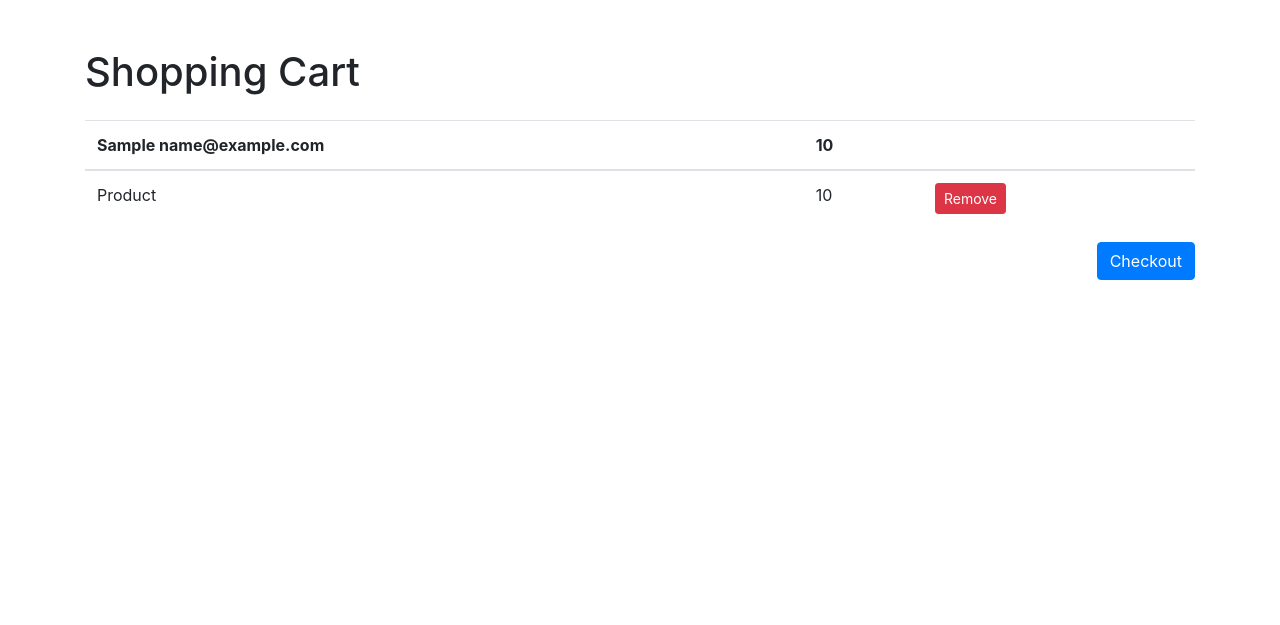
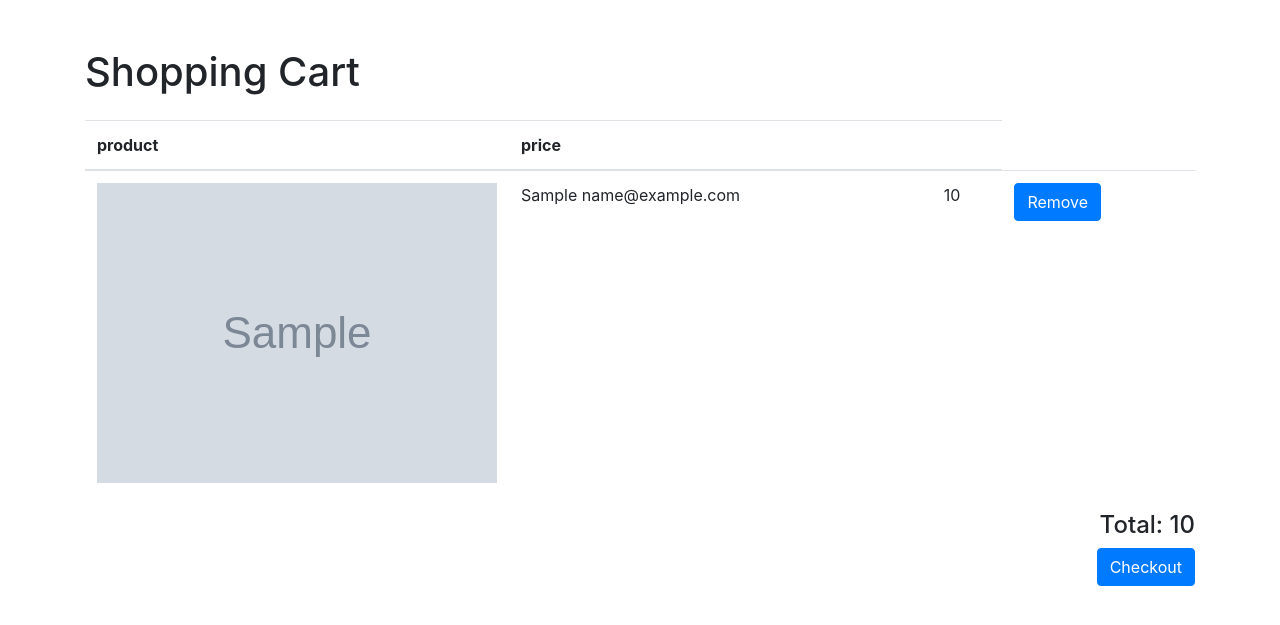
Before and after one commit to adithyan403/shopping-cart, a Flask app: page /cart in a window 1280 px wide. Shown: the top 625 px of the page. Run offline with Flask 3, Linux system fonts and the light colour scheme; the visitor is signed in with stand-in values (Sample User, id 1); grey boxes marked "Sample" are stand-in pictures; a database or web service that is not in the repository returns one stand-in record (values such as "Sample title"); some libraries are stand-ins or nearby versions.

Commit message:
delete cart,cart badge,total

```diff
--- a/app.py
+++ b/app.py
@@ -13,7 +13,7 @@ app.secret_key = app.config['SECRET_KEY']
 if __name__ == '__name__':
     app.run(debug=True)
 
-price=0
+
 data=[]
 db = client['shopping']  # Access the 'mydatabase' database
 collection = db['user']
@@ -30,8 +30,8 @@ def mainpage():
     db = client['shopping']  # Access the 'mydatabase' database
     collection = db['user']
     products=collection.find({})
+
     data=products
-    print(data)
     return render_template("index.html",items=data,user=user_id)
 @app.route('/admin')
 def adminpage():
@@ -116,13 +116,19 @@ def signupbutton():
 
 @app.route("/cart")
 def cart():
+    price1=0
     if session.get("user_id"):
         db = client['shopping']  # Access the 'mydatabase' database
         user_id = session.get('user_id')
         collection=db[user_id]
         data=collection.find({})
+        usercollections=db[user_id]
+        userproducts=usercollections.find({})
+        for i in userproducts:
+            price1+=int(i["price"])
 
-        return render_template("cart.html",items=data)
+
+        return render_template("cart.html",items=data,total=price1)
     else:
         return redirect("/login")
 
@@ -164,6 +170,14 @@ def addcart(item):
     collection2=db["user"]
     price=collection2.find_one({"name":item})
 
-    collection.insert_one({"name":item,"price":price["price"]})
+    collection.insert_one({"name":item,"price":price["price"],"image":price["image"]})
 
     return redirect("/")
+
+@app.route("/removecart/<item>")
+def removecart(item):
+    db = client['shopping']  # Access the 'mydatabase' database
+    user_id = session.get('user_id')
+    collection=db[user_id]
+    collection.delete_one({"name":item})
+    return redirect("/cart")
--- a/templates/cart.html
+++ b/templates/cart.html
@@ -10,27 +10,31 @@
     <div class="container mt-5">
         <h1>Shopping Cart</h1>
         <table class="table mt-4">
-            {% for item in items %}
+
                 <thead>
                     <tr>
-                    <th>{{item.name}}</th>
-                    <th>{{item.price}}</th>
+                    <th>product</th>
+                    <th>price</th>
                      <th></th>
                     </tr>
                 </thead>
                 <tbody>
+                    {% for item in items %}
                     <tr>
-                        <td>Product</td>
+                        <th scope="row" style="width: 10px; height: 10px;"><img src={{item.image}} alt="Image"></th>
+                        <td>{{item.name}}</td>
                         <td>{{item.price}}</td>
                         <td>
-                            <button class="btn btn-danger btn-sm">Remove</button>
+                            <a href="/removecart/{{item.name}}" class="btn btn-primary">Remove</a>
                         </td>
-                </tr>
+                    </tr>
+                    {% endfor %}
                 </tbody>
-          {% endfor %}
+
         </table>
 
         <div class="text-right">
+            <h4>Total: {{total}}</h4>
             <button class="btn btn-primary">Checkout</button>
         </div>
     </div>
--- a/templates/index.html
+++ b/templates/index.html
@@ -24,7 +24,7 @@
                     <a class="nav-link active" aria-current="page" href="#">Home</a>
                   </li>
                   <li class="nav-item">
-                    <a class="nav-link" href="/cart">My cart</a>
+                    <a class="nav-link" href="/cart">My cart <span class="badge bg-secondary">4</span></a>
                   </li>
                   <li class="nav-item dropdown">
                     <a class="nav-link dropdown-toggle" href="#" id="navbarDropdown" role="button" data-bs-toggle="dropdown" aria-expanded="false">
```
